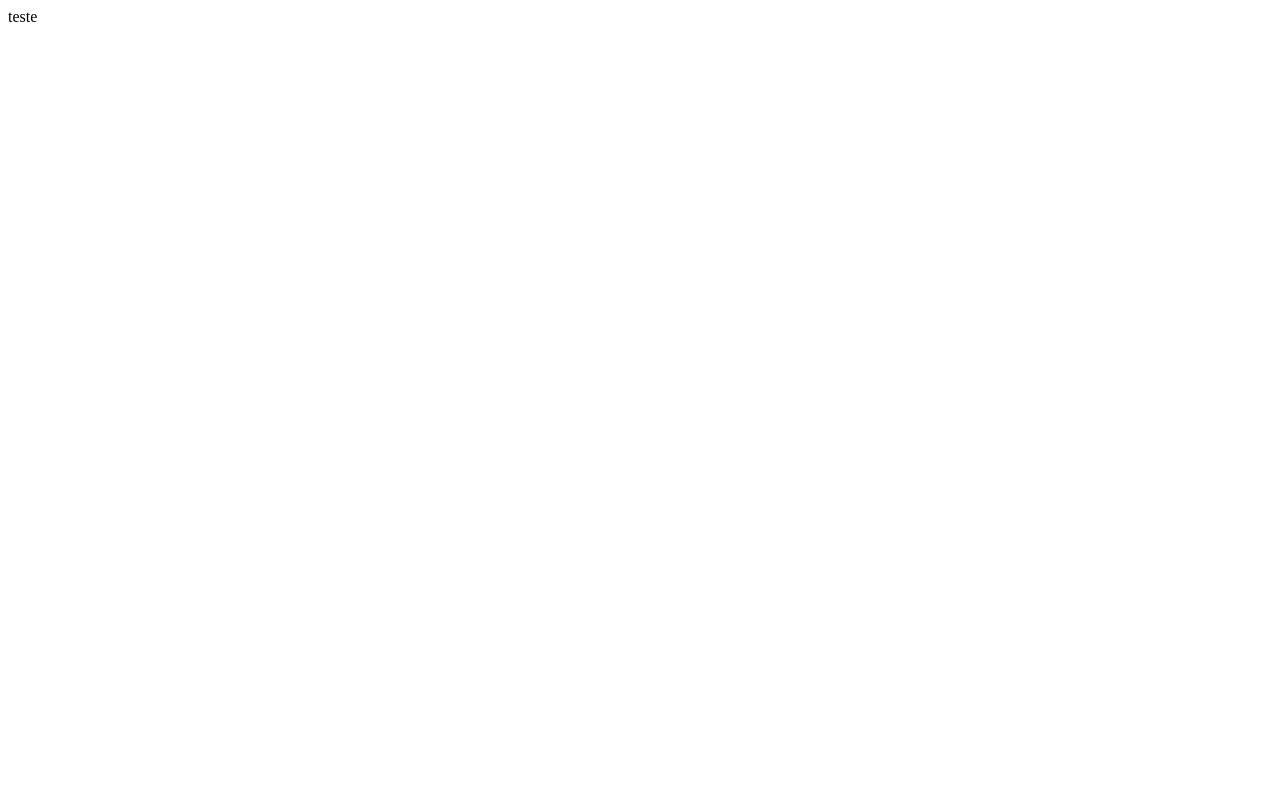
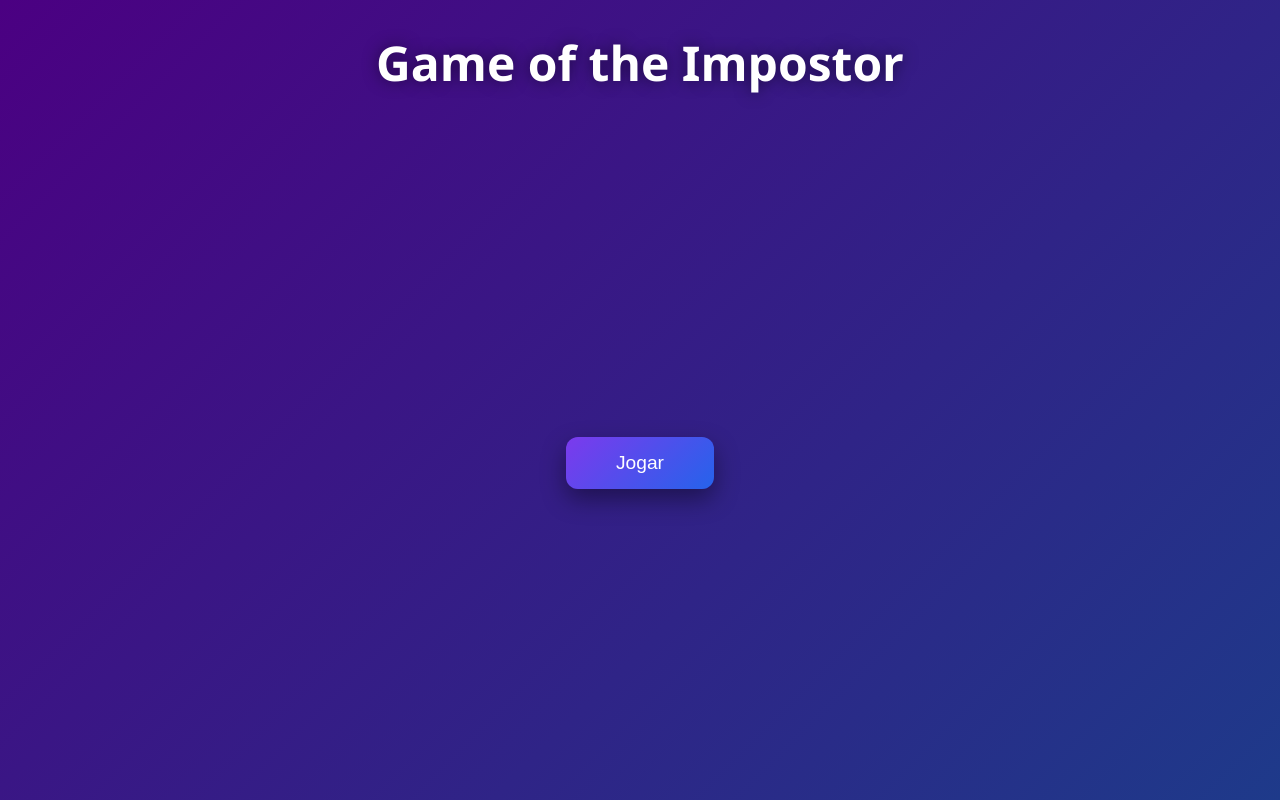
Before and after one commit to GabrielLNascimento/impostor-game, a React (Vite) app: page / in a window 1280 px wide. Built offline with nearby package versions, Linux system fonts and the light colour scheme.

Commit message:
novas telas

```diff
--- a/src/App.jsx
+++ b/src/App.jsx
@@ -1,14 +1,27 @@
 import { Routes, Route } from "react-router-dom";
+import { useState } from "react";
 
 // pages
 import Home from "./pages/Home/Home.jsx";
+import ChangePlayers from "./pages/ChangePlayers/ChangePlayers.jsx";
+import ChangeCategoria from "./pages/ChangeCategoria/ChangeCategoria.jsx";
 
 const App = () => {
+    const [jogadores, setJogadores] = useState([]);
+    // const [categoria, setCategoria] = useState("")
 
     return (
         <>
             <Routes>
                 <Route path="/" element={<Home />} />
+                <Route
+                    path="/changeplayers"
+                    element={<ChangePlayers jogadores={jogadores} setJogadores={setJogadores} />}
+                />
+                <Route
+                    path="/changecategoria"
+                    element={<ChangeCategoria />}
+                />
             </Routes>
         </>
     );
--- /dev/null
+++ b/src/components/ButtonNext/ButtonNext.jsx
@@ -0,0 +1,14 @@
+import { Link } from "react-router-dom";
+import styles from "./ButtonNext.module.css";
+
+const ButtonNext = ({ to, text }) => {
+    return (
+        <div className={styles.container}>
+            <Link to={to} className={styles.button}>
+                {text}
+            </Link>
+        </div>
+    );
+};
+
+export default ButtonNext;
--- /dev/null
+++ b/src/components/ButtonNext/ButtonNext.module.css
@@ -0,0 +1,31 @@
+.container {
+    position: fixed;
+    bottom: 20px;
+    left: 0;
+    width: 100%;
+    display: flex;
+    justify-content: center;
+    pointer-events: none;
+}
+
+.button {
+    pointer-events: auto;
+    background: linear-gradient(135deg, #7c3aed, #2563eb);
+    color: white;
+    padding: 16px 36px;
+    border-radius: 999px;
+    font-size: 1.1rem;
+    font-weight: 700;
+    text-decoration: none;
+    letter-spacing: 0.5px;
+    box-shadow: 0 10px 25px rgba(0, 0, 0, 0.35);
+    transition: 0.2s ease;
+}
+
+.button:hover {
+    transform: scale(1.05);
+}
+
+.button:active {
+    transform: scale(0.97);
+}
--- /dev/null
+++ b/src/pages/ChangeCategoria/ChangeCategoria.jsx
@@ -0,0 +1,5 @@
+const ChangeCategoria = () => {
+    return <div>escolha categoria</div>
+}
+
+export default ChangeCategoria
--- /dev/null
+++ b/src/pages/ChangePlayers/ChangePlayers.jsx
@@ -0,0 +1,43 @@
+import styles from "./ChangePlayers.module.css";
+import { useState } from "react";
+
+import ButtonNext from "../../components/ButtonNext/ButtonNext";
+
+const ChangePlayers = ({ jogadores, setJogadores }) => {
+    const [players, setPlayers] = useState("");
+    console.log(jogadores);
+    const addPlayer = (e) => {
+        if (e.key === "Enter" && players.trim() !== "") {
+            setJogadores([...jogadores, players.trim()]);
+            setPlayers("");
+        }
+    };
+
+    return (
+        <div className={styles.container}>
+            <h1>Nome dos Jogadores</h1>
+
+            <input
+                type="text"
+                placeholder="Ex: Fulano"
+                value={players}
+                onChange={(e) => setPlayers(e.target.value)}
+                onKeyDown={addPlayer}
+            />
+
+            <div className={styles.containerPlayers}>
+                {jogadores.map((jogador, index) => (
+                    <div key={index} className={styles.playerCard}>
+                        {jogador}
+                    </div>
+                ))}
+            </div>
+
+            {jogadores.length > 0 && (
+                <ButtonNext to="/changecategoria" text="Próximo" />
+            )}
+        </div>
+    );
+};
+
+export default ChangePlayers;
--- /dev/null
+++ b/src/pages/ChangePlayers/ChangePlayers.module.css
@@ -0,0 +1,35 @@
+.container {
+    min-height: 100vh;
+    background: linear-gradient(135deg, #4b0082, #1e3a8a);
+    display: flex;
+    flex-direction: column;
+    align-items: center;
+    padding-top: 60px;
+    color: white;
+}
+
+input {
+    padding: 12px 18px;
+    border-radius: 10px;
+    border: none;
+    margin-bottom: 30px;
+    margin-top: 20px;
+    font-size: 1rem;
+    outline: none;
+}
+
+.containerPlayers {
+    display: flex;
+    flex-direction: column;
+    flex-wrap: wrap;
+    gap: 12px;
+    max-width: 80%;
+    justify-content: center;
+}
+
+.playerCard {
+    background: rgba(255, 255, 255, 0.15);
+    padding: 10px 18px;
+    border-radius: 10px;
+    box-shadow: 0 8px 15px rgba(0, 0, 0, 0.4);
+}
--- a/src/pages/Home/Home.jsx
+++ b/src/pages/Home/Home.jsx
@@ -1,8 +1,18 @@
+import styles from "./Home.module.css";
+import { Link } from 'react-router-dom'
 
 const Home = () => {
+    return (
+        <div className={styles.container}>
+            <h1 className={styles.title}>Game of the Impostor</h1>
 
-
-    return <div>teste</div>;
+            <div className={styles.content}>
+                <button>
+                    <Link to="/changeplayers" className={styles.linkbtn}>Jogar</Link>
+                </button>
+            </div>
+        </div>
+    );
 };
 
 export default Home;
--- /dev/null
+++ b/src/pages/Home/Home.module.css
@@ -0,0 +1,46 @@
+.container {
+    min-height: 100vh;
+    background: linear-gradient(135deg, #4b0082, #1e3a8a);
+    display: flex;
+    flex-direction: column;
+    color: white;
+    font-family: "Segoe UI", Tahoma, Geneva, Verdana, sans-serif;
+}
+
+/* TÍTULO NO TOPO */
+.title {
+    text-align: center;
+    font-size: 3rem;
+    padding: 30px 0;
+    text-shadow: 0 0 15px rgba(0, 0, 0, 0.5);
+}
+
+/* CONTEÚDO CENTRAL */
+.content {
+    flex: 1;
+    display: flex;
+    justify-content: center;
+    align-items: center;
+}
+
+.content button {
+    padding: 15px 50px;
+    font-size: 1.2rem;
+    border: none;
+    border-radius: 12px;
+    background: linear-gradient(135deg, #7c3aed, #2563eb);
+    color: white;
+    cursor: pointer;
+    transition: 0.3s ease;
+    box-shadow: 0 10px 25px rgba(0, 0, 0, 0.4);
+}
+
+.content button:hover {
+    transform: scale(1.08);
+    box-shadow: 0 15px 35px rgba(0, 0, 0, 0.6);
+}
+
+.linkbtn {
+    color: white;
+    text-decoration: none;
+}
--- a/src/styles/index.css
+++ b/src/styles/index.css
@@ -1,7 +1,15 @@
+* {
+    margin: 0px;
+    padding: 0px;
+    box-sizing: border-box;
+}
+
 html,
 body {
     overscroll-behavior-y: contain;
     overscroll-behavior-x: none;
     height: 100%;
     overflow: hidden;
+
+    font-family: Arial, Helvetica, sans-serif;
 }
```
